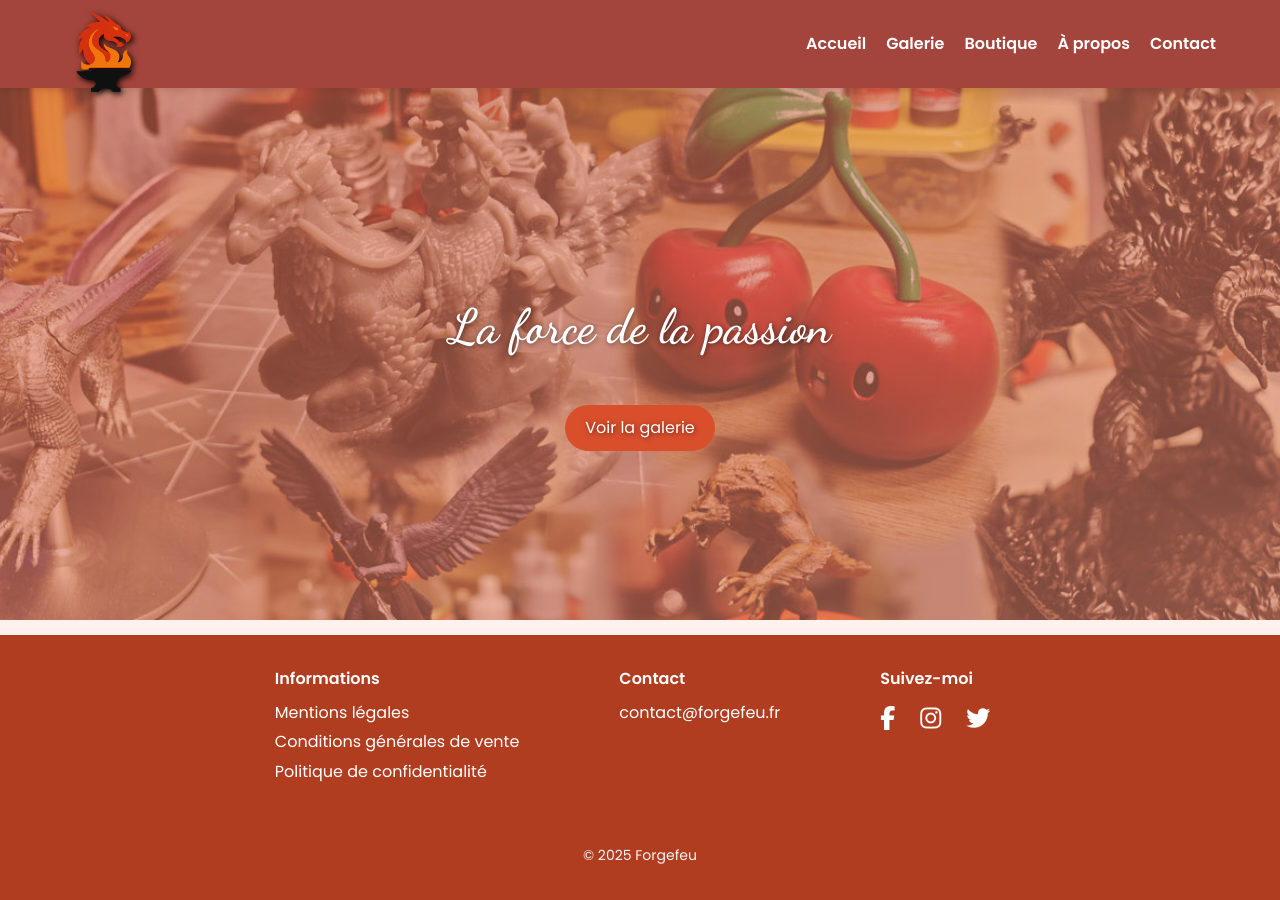
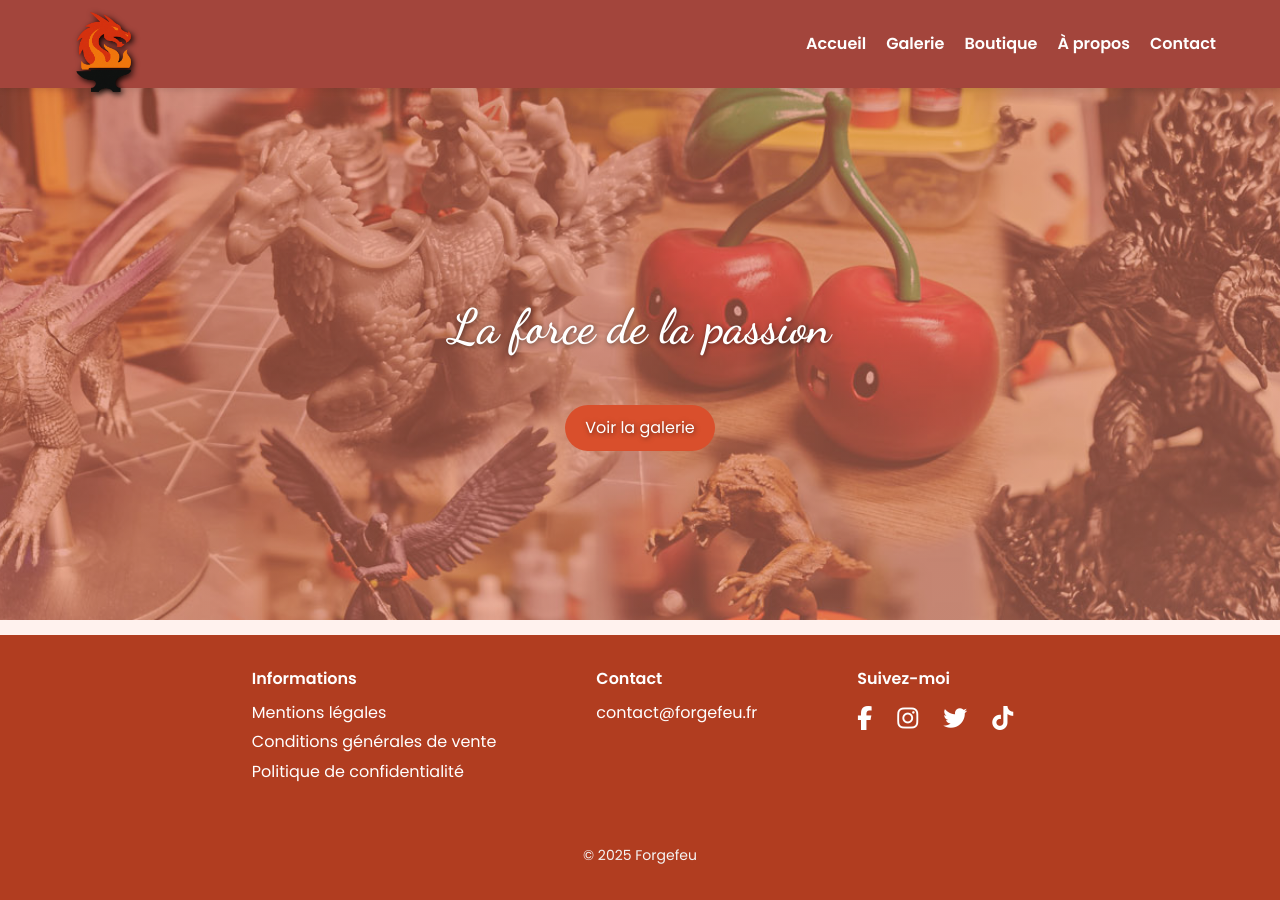
Before and after one commit to Yaen-Ghost/forgefeu, a Jekyll site: the page built from index.html, in a window 1280 px wide. Built offline with Jekyll 4.4.1, drawn with Linux system fonts in a browser that asks for light colours.

Commit message:
Update default.html
ajout lien tiktok

```diff
--- a/_layouts/default.html
+++ b/_layouts/default.html
@@ -65,6 +65,7 @@
           <a href="https://www.facebook.com/forgefeu" target="_blank"><i class="fab fa-facebook-f"></i></a>
           <a href="https://www.instagram.com/forgefeu3d" target="_blank"><i class="fab fa-instagram"></i></a>
           <a href="https://x.com/Forgefeu3D" target="_blank"><i class="fab fa-twitter"></i></a>
+          <a href="https://www.tiktok.com/@forgefeu3d" target="_blank"><i class="fab fa-tiktok"></i></a>
         </div>
       </div>
     </div>
```
